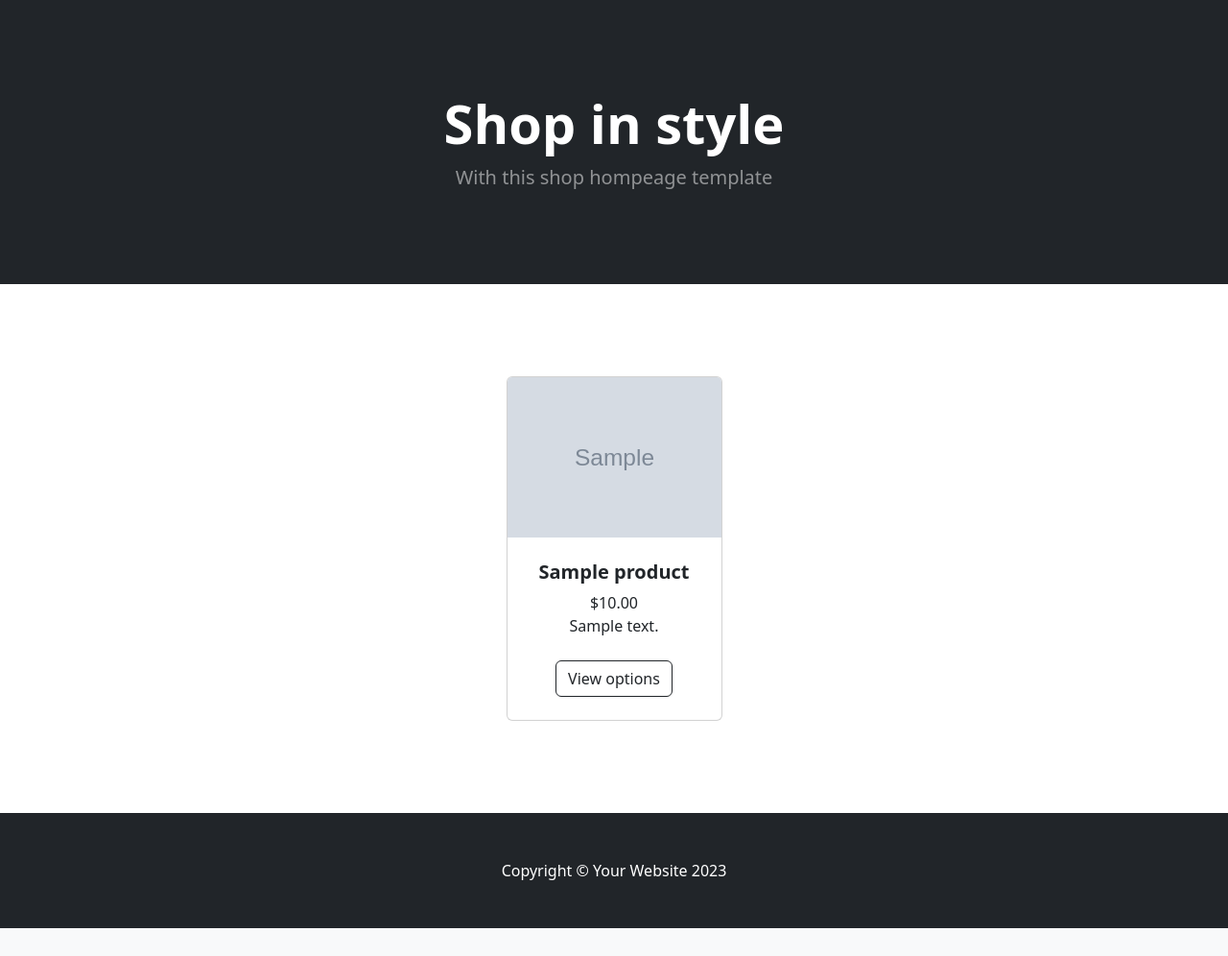
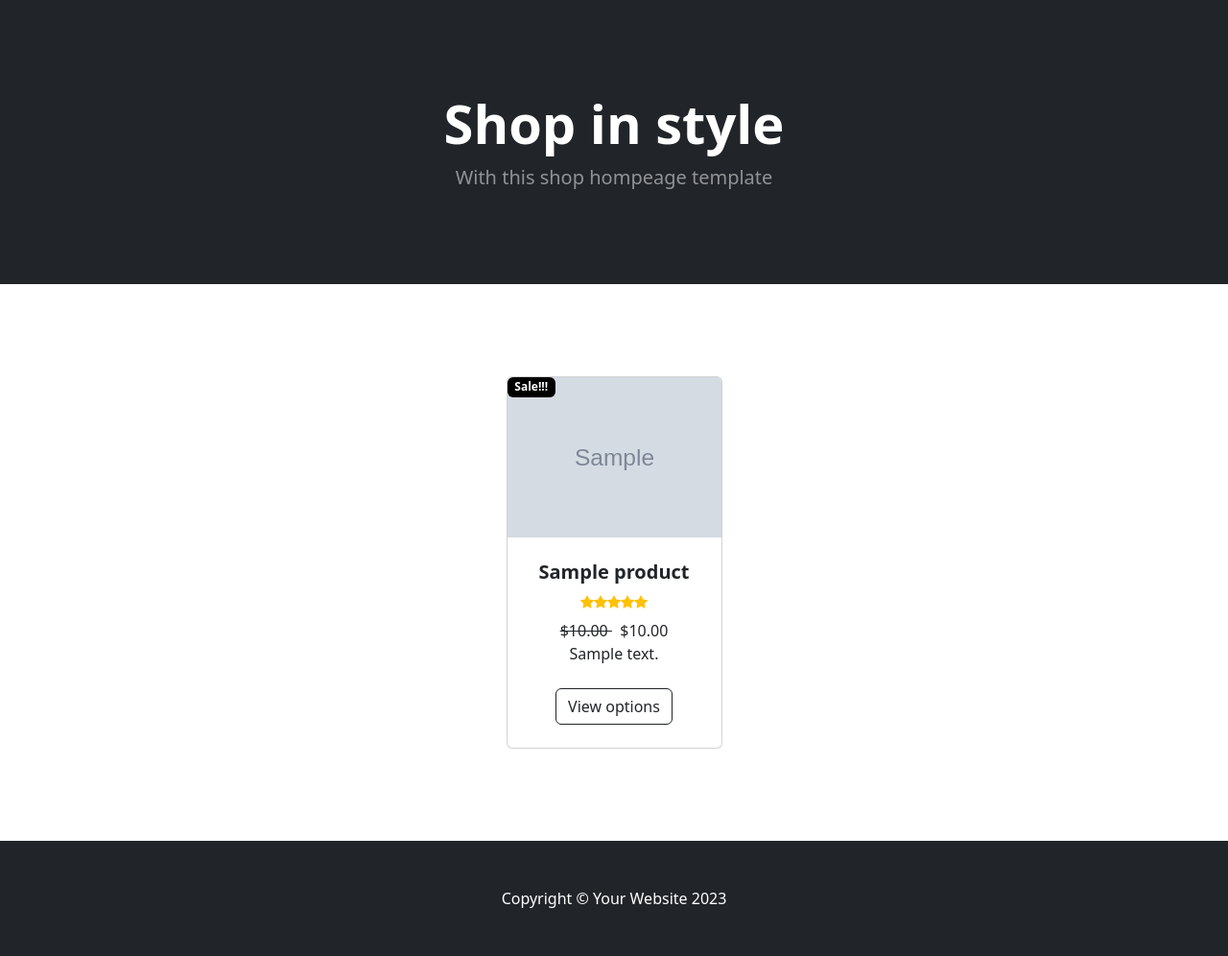
Before and after one commit to crpeiris/booksel, a Django app: page / in a window 1280 px wide. Shown: the part 57-1053 px from the top of the page at 96% size. Before the commit the page ends 1024 px from the top, so only its background shows below. Run offline with Django 5.2, Linux system fonts and the light colour scheme; tables that the repository leaves empty hold one stand-in row (values such as "Sample post"); grey boxes marked "Sample" are stand-in pictures; some libraries are stand-ins or nearby versions.

Commit message:
Sale status added

```diff
--- a/store/templates/home.html
+++ b/store/templates/home.html
@@ -92,7 +92,48 @@
         <div
           class="row gx-4 gx-lg-5 row-cols-2 row-cols-md-3 row-cols-xl-4 justify-content-center"
         >
-          {% for product in products %}
+          {% for product in products %} {% if product.is_sale %}
+          <div class="col mb-5">
+            <div class="card h-100">
+              <!--Sales badge-->
+              <div class= "badge bg-black text-white position-absolute" style=top: 0.5rem; right: 0.5 rem> Sale!!!
+              </div>
+
+              <!-- Product image-->
+              <img class="card-img-top" src="{{product.image.url}}" alt="..." />
+              <!-- Product details-->
+              <div class="card-body p-4">
+                <div class="text-center">
+                  <!-- Product name-->
+                  <h5 class="fw-bolder">{{product.name}}</h5>
+
+                  <div class="d-flex justify-content-center small text-warning mb-2">
+                    <div class="bi-star-fill"></div>
+                    <div class="bi-star-fill"></div>
+                    <div class="bi-star-fill"></div>
+                    <div class="bi-star-fill"></div>
+                    <div class="bi-star-fill"></div>
+                </div>
+
+                  <!-- Product price-->
+                  <strike> ${{product.price}} </strike>
+                  &nbsp; ${{product.price}}
+                  <br />
+                  {{product.description}}
+                </div>
+              </div>
+              <!-- Product actions-->
+              <div class="card-footer p-4 pt-0 border-top-0 bg-transparent">
+                <div class="text-center">
+                  <a class="btn btn-outline-dark mt-auto" href="#"
+                    >View options</a
+                  >
+                </div>
+              </div>
+            </div>
+          </div>
+
+          {% else %}
           <div class="col mb-5">
             <div class="card h-100">
               <!-- Product image-->
@@ -118,7 +159,7 @@
               </div>
             </div>
           </div>
-          {% endfor %}
+          {% endif %} {% endfor %}
         </div>
       </div>
     </section>
```
